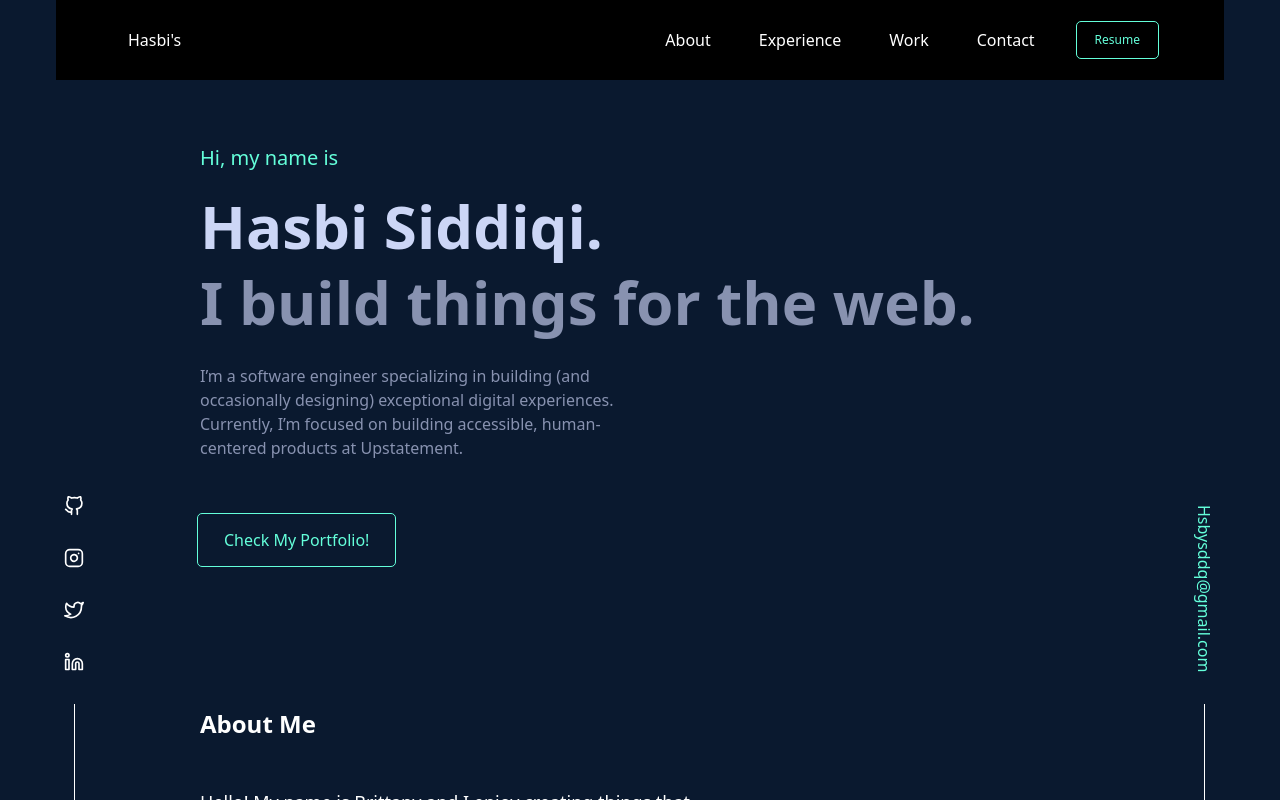
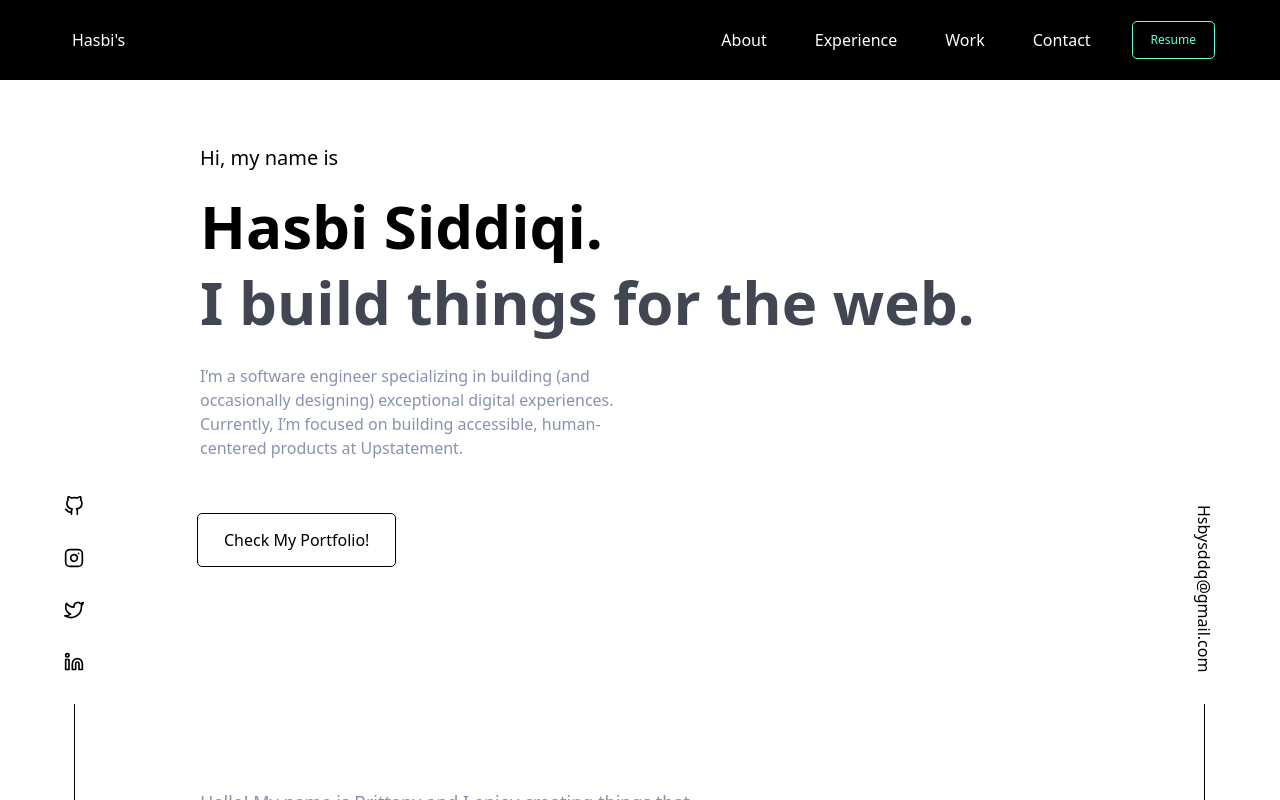
Before and after one commit to hsbysddq/portfolio, a React (Create React App) app: page / in a window 1280 px wide. Built offline with nearby package versions, Linux system fonts and the light colour scheme.

Commit message:
edit config

```diff
--- a/src/App.js
+++ b/src/App.js
@@ -6,9 +6,9 @@ import About from "./Componenet/About"
 function App() {
   return (
     <div className="bg-navy h-screen w-screen overflow-x-hidden">
+      <Navbar />
       <div className="px-14">
         <SocialMedia />
-        <Navbar />
         <Tagline />
         <About />
       </div>
--- a/src/Componenet/About.jsx
+++ b/src/Componenet/About.jsx
@@ -3,7 +3,7 @@ function About() {
     <div className="pl-36 pt-36">
       <div className="w-6/12 text-white">
         <h1 className="text-2xl font-bold  mb-12">About Me</h1>
-        <p className="text-lg">
+        <p className="text-lg text-[#8892B0]">
           Hello! My name is Brittany and I enjoy creating things that live on
           the internet. My interest in web development started back in 2012 when
           I decided to try editing custom Tumblr themes — turns out hacking
@@ -15,7 +15,7 @@ function About() {
           accessible, inclusive products and digital experiences at Upstatement
           for a variety of clients. <br />
           <br /> I also recently launched a course that covers everything you
-          need to build a web app with the Spotify API using Node & React.{" "}
+          need to build a web app with the Spotify API using Node & React.
           <br />
           <br /> Here are a few technologies I’ve been working with recently:
         </p>
--- a/src/Componenet/SocialMedia.jsx
+++ b/src/Componenet/SocialMedia.jsx
@@ -8,7 +8,7 @@ function SocialMedia() {
         style={{ writingMode: "vertical-rl" }}
         className="fixed bottom-0 px-2"
       >
-        <ul className="list-none text-white flex justify-center items-center">
+        <ul className="list-none text-black flex justify-center items-center">
           <li className="pb-8">
             <a href="/" aria-label="Github" className="">
               <FiGithub className="w-5 h-5" />
@@ -33,7 +33,7 @@ function SocialMedia() {
             </a>
           </li>
 
-          <div className="border-l-[1px] border-white h-24"></div>
+          <div className="border-l-[1px] border-black h-24"></div>
         </ul>
       </div>
 
@@ -41,8 +41,8 @@ function SocialMedia() {
         style={{ writingMode: "vertical-rl" }}
         className="flex fixed bottom-0 right-0 px-16  justify-center items-center"
       >
-        <p className="text-[#64ffda] pb-8">Hsbysddq@gmail.com</p>
-        <div className="border-l-[1px] border-white h-24"></div>
+        <p className="text-black pb-8">Hsbysddq@gmail.com</p>
+        <div className="border-l-[1px] border-black h-24"></div>
       </div>
     </>
   )
--- a/src/Componenet/Tagline.jsx
+++ b/src/Componenet/Tagline.jsx
@@ -1,9 +1,9 @@
 function Tagline() {
   return (
     <div className="pl-36 pt-16">
-      <p className="text-[#64ffda] text-xl pb-6"> Hi, my name is</p>
-      <p className="text-6xl text-[#CCD6F6] pb-4 font-bold">Hasbi Siddiqi.</p>
-      <p className="text-6xl text-[#8892B0] pb-8 font-bold">
+      <p className="text-black text-xl pb-6"> Hi, my name is</p>
+      <p className="text-6xl text-black pb-4 font-bold">Hasbi Siddiqi.</p>
+      <p className="text-6xl text-[#424652] pb-8 font-bold">
         I build things for the web.
       </p>
 
@@ -13,7 +13,7 @@ function Tagline() {
         building accessible, human-centered products at Upstatement.
       </p>
 
-      <button className="text-[#64ffda] outline outline-offset-2 outline-1 rounded-sm px-6 py-3">
+      <button className="text-black outline outline-offset-2 outline-1 rounded-sm px-6 py-3">
         Check My Portfolio!
       </button>
     </div>
--- a/tailwind.config.js
+++ b/tailwind.config.js
@@ -4,7 +4,7 @@ module.exports = {
   theme: {
     extend: {
       backgroundColor: {
-        navy: "#0a192f",
+        navy: "#8892B0f",
       },
     },
   },
```
